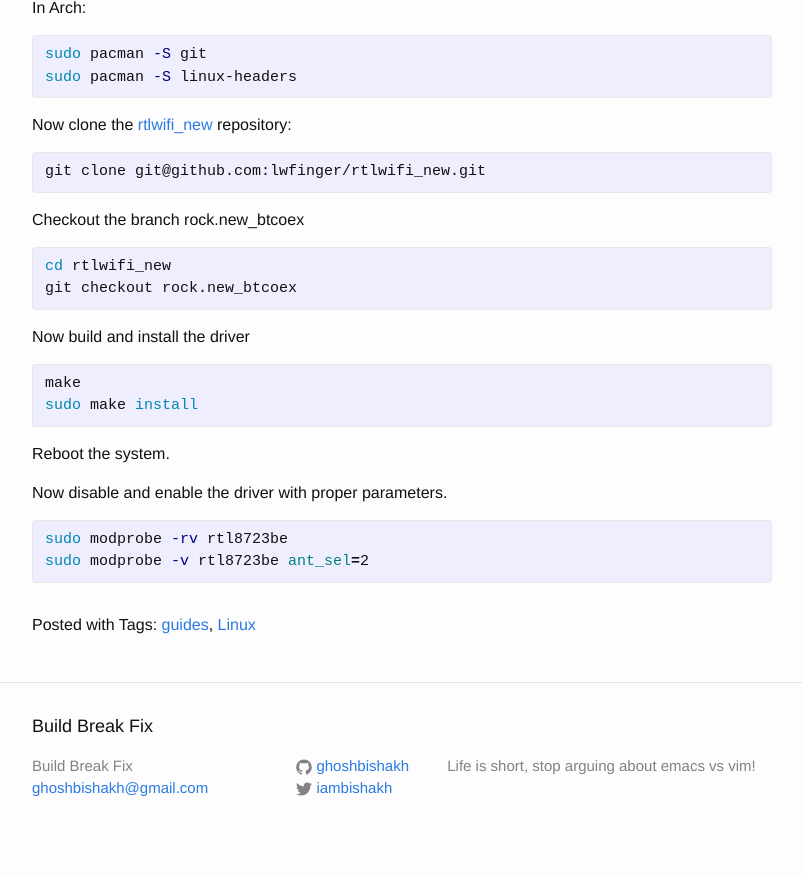
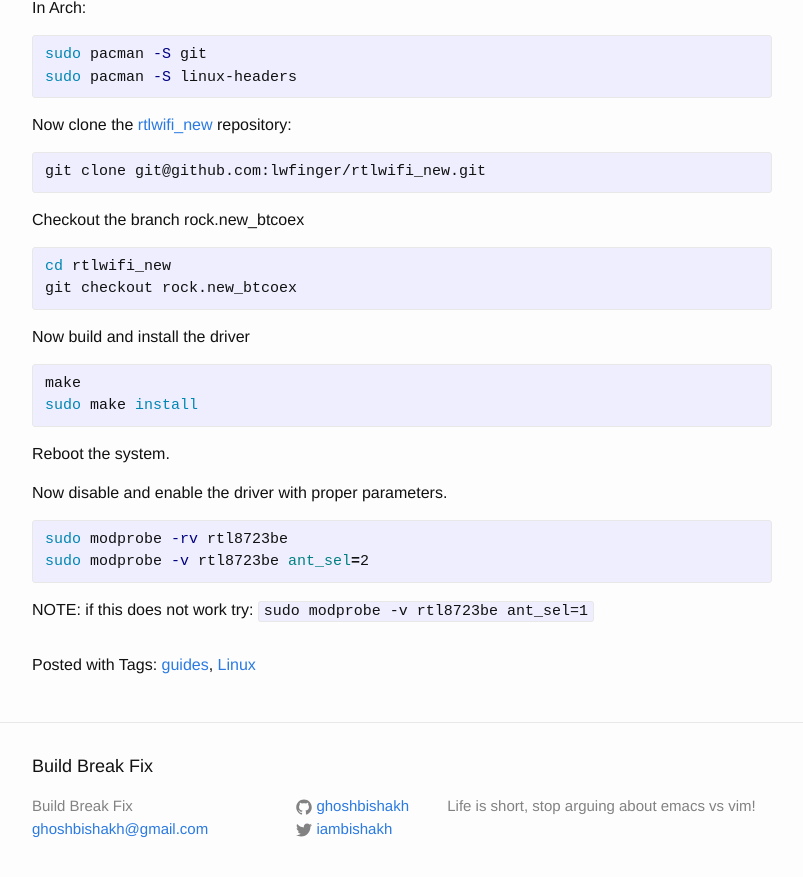
Before and after one commit to ghoshbishakh/blog, a Jekyll site: the page built from _posts/2016-05-10-rtl8723be-hp.markdown, in a window 1280 px wide and 900 px high, scrolled down 822 px. Shown: the top 877 px of the window, without its empty margins (238-1041 px from the left). Built offline with Jekyll 4.4.1, drawn with Linux system fonts in a browser that asks for light colours.

Commit message:
Updated Site

```diff
--- a/_posts/2016-05-10-rtl8723be-hp.markdown
+++ b/_posts/2016-05-10-rtl8723be-hp.markdown
@@ -64,3 +64,5 @@ Now disable and enable the driver with proper parameters.
 sudo modprobe -rv rtl8723be
 sudo modprobe -v rtl8723be ant_sel=2
 {% endhighlight %}
+
+NOTE: if this does not work try: `sudo modprobe -v rtl8723be ant_sel=1`
```
